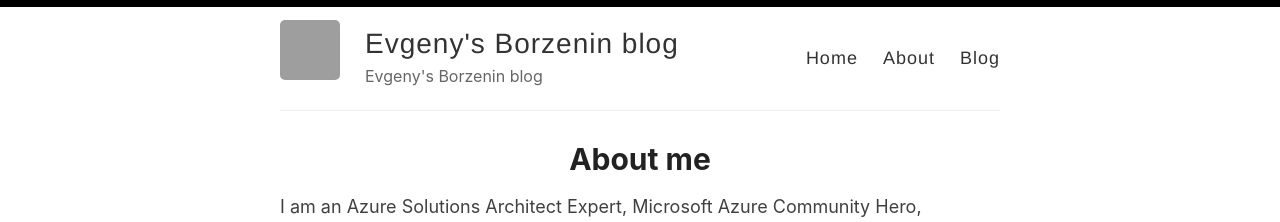
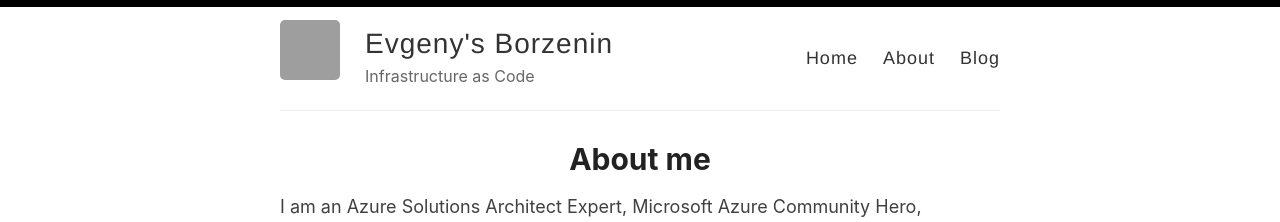
Before and after one commit to evgenyb/evgenyb.github.io, a Jekyll site: the page built from _pages/about.md, in a window 1280 px wide. Shown: the top 222 px of the page. Built offline with Jekyll 4.4.1, drawn with Linux system fonts in a browser that asks for light colours; grey boxes are pictures that could not be loaded.

Commit message:
Changed name and description

```diff
--- a/_config.yml
+++ b/_config.yml
@@ -1,6 +1,6 @@
-name: Evgeny's Borzenin blog
+name: Evgeny's Borzenin
 author: Evgeny Borzenin
-description: Evgeny's Borzenin blog
+description: Infrastructure as Code
 
 # URL of your avatar or profile pic (you could use your GitHub profile pic)
 avatar: https://avatars0.githubusercontent.com/u/155018?s=60&u=a057dc9b607a2f075050b3a027793f6ec2fd4e2b&v=4
```
